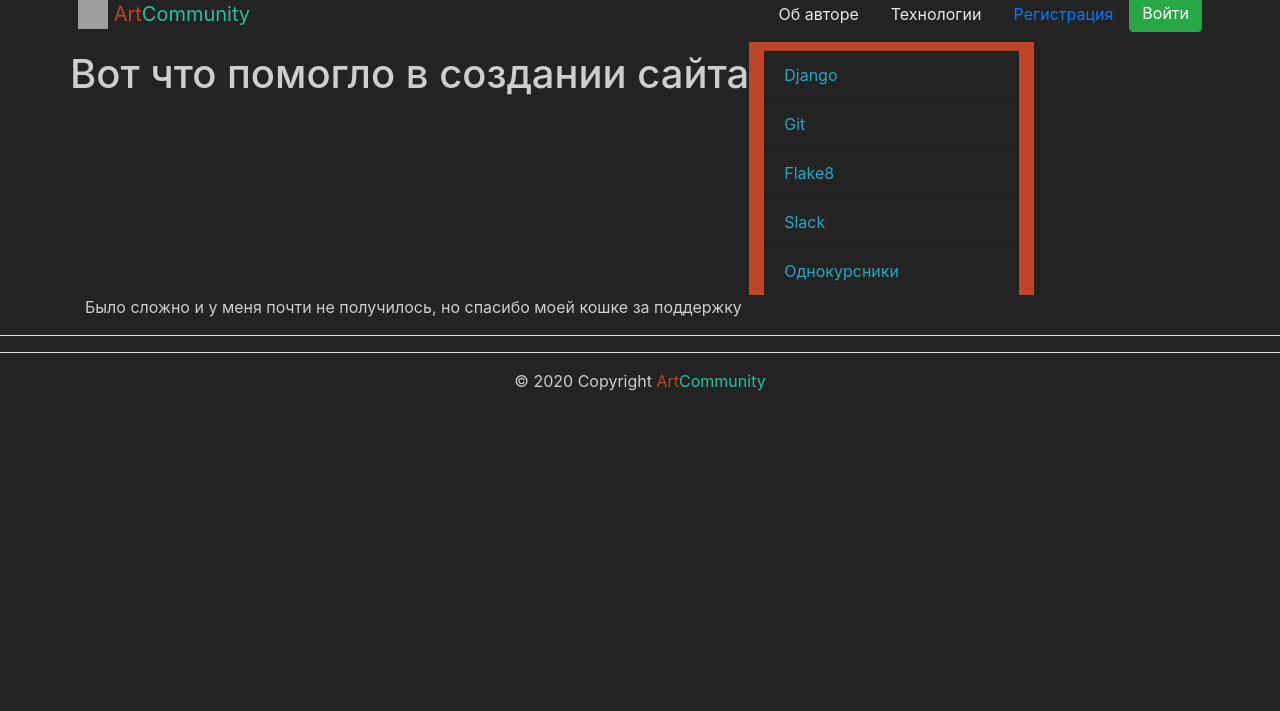
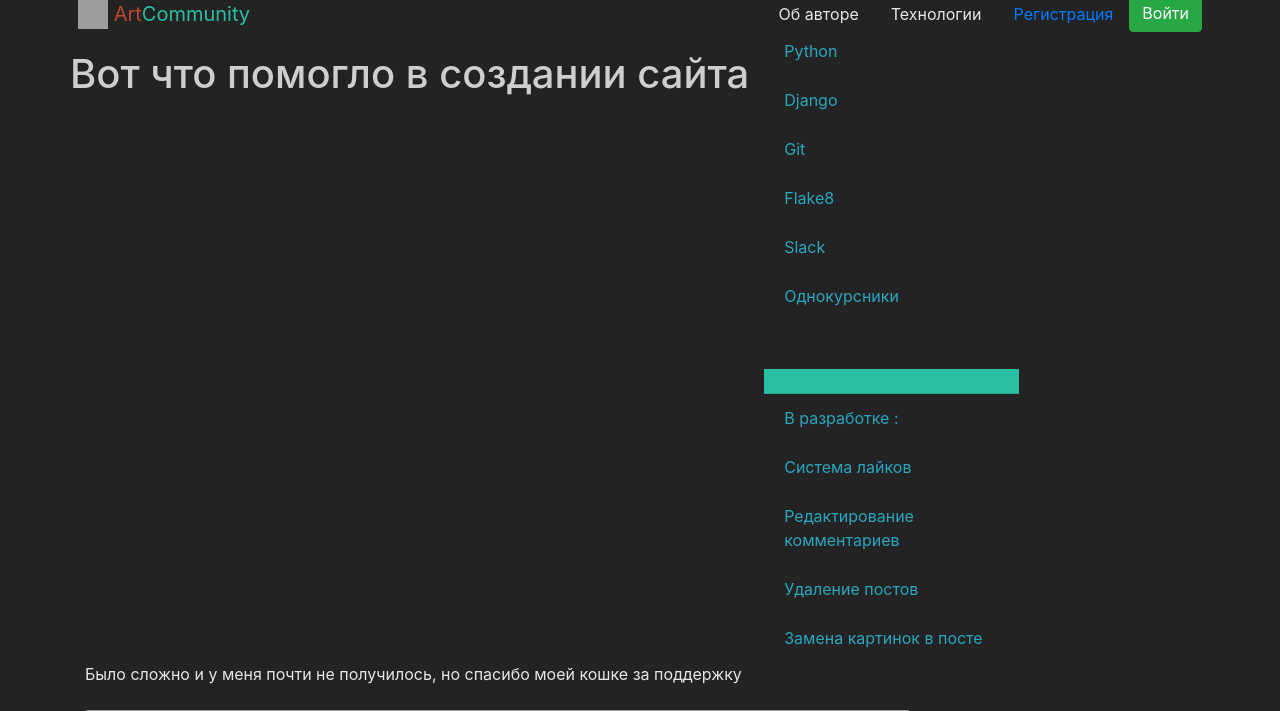
Before and after one commit to ilyasurkov94/ArtCommunity, a Django app: template yatube/templates/about/tech.html in a window 1280 px wide. Shown: the part 14-725 px from the top of the page. Before the commit the page ends 405 px from the top, so only its background shows below. Run offline with Django 3.2, Linux system fonts and the light colour scheme; the template is opened without the code that fills it: most values are stand-ins (such as "Sample title", 1, 10 or a date in 2020); some libraries are stand-ins or nearby versions; grey boxes are pictures that could not be loaded.

Commit message:
После фронта(3)

```diff
--- a/yatube/templates/about/author.html
+++ b/yatube/templates/about/author.html
@@ -13,5 +13,3 @@
   </p>
   </div>
 {% endblock %}
-
-"{% static 'img/fox-logo.png' %}
--- a/yatube/templates/about/tech.html
+++ b/yatube/templates/about/tech.html
@@ -1,16 +1,23 @@
-<!-- templates/about/tech.html -->
 {% extends "base.html" %}
+{% load static %}
+{% load thumbnail %}
 {% block title %}Технологии{% endblock %}
 {% block content %}
-{% comment %} Колонки с отступом сверху и снизу {% endcomment %}
+
 <div class="row">
+
   <h1 style="margin-top: 48px; margin-bottom: 30px">Вот что помогло в создании сайта</h1>
 
-  <aside class="col-12 col-md-3" style="background-color: #BF442A">
+    <aside class="col-12 col-md-3">
       <ul class="list-group list-group-flush">
         <li class="list-group-item" style="background-color: #BF442A ; color: #E5E7E9 ; text-decoration: none">
+
+        </li>
+
+        <li class="list-group-item" style="background-color: #232323 ; color: #2AA6BF ; text-decoration: none">
           Python
         </li>
+
         <li class="list-group-item" style="background-color: #232323 ; color: #2AA6BF ; text-decoration: none">
           Django
         </li>
@@ -30,12 +37,46 @@
         <li class="list-group-item"style="background-color: #232323 ; color: #2AA6BF ; text-decoration: none">
           Однокурсники
        </li>
+       <br>
+       <br>
+
+        <li class="list-group-item" style="background-color: #2ABFA2 ; color: #E5E7E9 ; text-decoration: none">
+
+        </li>
+
+        <li class="list-group-item" style="background-color: #232323 ; color: #2AA6BF ; text-decoration: none">
+          В разработке :
+        </li>
+
+        <li class="list-group-item" style="background-color: #232323 ; color: #2AA6BF ; text-decoration: none">
+          Система лайков
+        </li>
+
+        <li class="list-group-item" style="background-color: #232323 ; color: #2AA6BF ; text-decoration: none">
+          Редактирование комментариев
+        </li>
+
+        <li class="list-group-item" style="background-color: #232323 ; color: #2AA6BF ; text-decoration: none">
+          Удаление постов
+        </li>
+
+        <li class="list-group-item" style="background-color: #232323 ; color: #2AA6BF ; text-decoration: none">
+          Замена картинок в посте
+        </li>
+
+
 
       </ul>
     </aside>
 
-  <article class="col-12 col-md-9">
-    <p>Было сложно и у меня почти не получилось, но спасибо моей кошке за поддержку</p>
-  </article>
+    <div class="col-12 col-md-9" style="background-color: #232323">
+
+      <p style="color: #E5E7E9">Было сложно и у меня почти не получилось, но спасибо моей кошке за поддержку</p>
+
+      <img class='card-img my-2' src="{% static 'img/Aria.png' %}" wigth=100% heigh=100% alt='mucup'>
+
+    </div>
+
+
 </div>
 {% endblock %}
```
Also changed, not shown: yatube/templates/posts/group_list.html (+4 -4 lines), yatube/templates/posts/includes/paginator.html (+10 -10 lines), yatube/templates/posts/post_detail.html (+15 -15 lines). Lines whose indentation alone changed are shown as unchanged.
